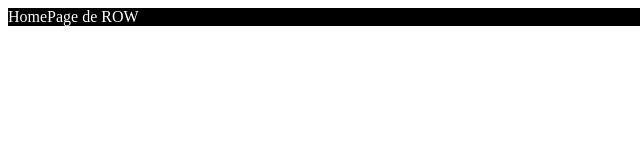
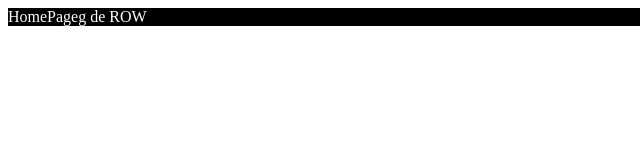
Before and after one commit to hasan-deriv/deploy-test, a Gatsby site in the folder themes/gatsby-theme-deriv/: page / in a window 1280 px wide. Shown: the full height of the page, 0-640 px from the left. Built offline with nearby package versions, Linux system fonts and the light colour scheme; Gatsby itself is replaced by a stand-in of ours.

Commit message:
chore: test

```diff
--- a/themes/gatsby-theme-deriv/src/pages/index.jsx
+++ b/themes/gatsby-theme-deriv/src/pages/index.jsx
@@ -3,7 +3,7 @@
 const HomePage = ({pageContext}) => {
     const {isEUPage} = pageContext;
     return (
-        <div style={{backgroundColor: "#000", color: "#fff"}}>HomePage de {isEUPage ? "EU": "ROW"}</div>
+        <div style={{backgroundColor: "#000", color: "#fff"}}>HomePageg de {isEUPage ? "EU": "ROW"}</div>
     )
 }
 
```
